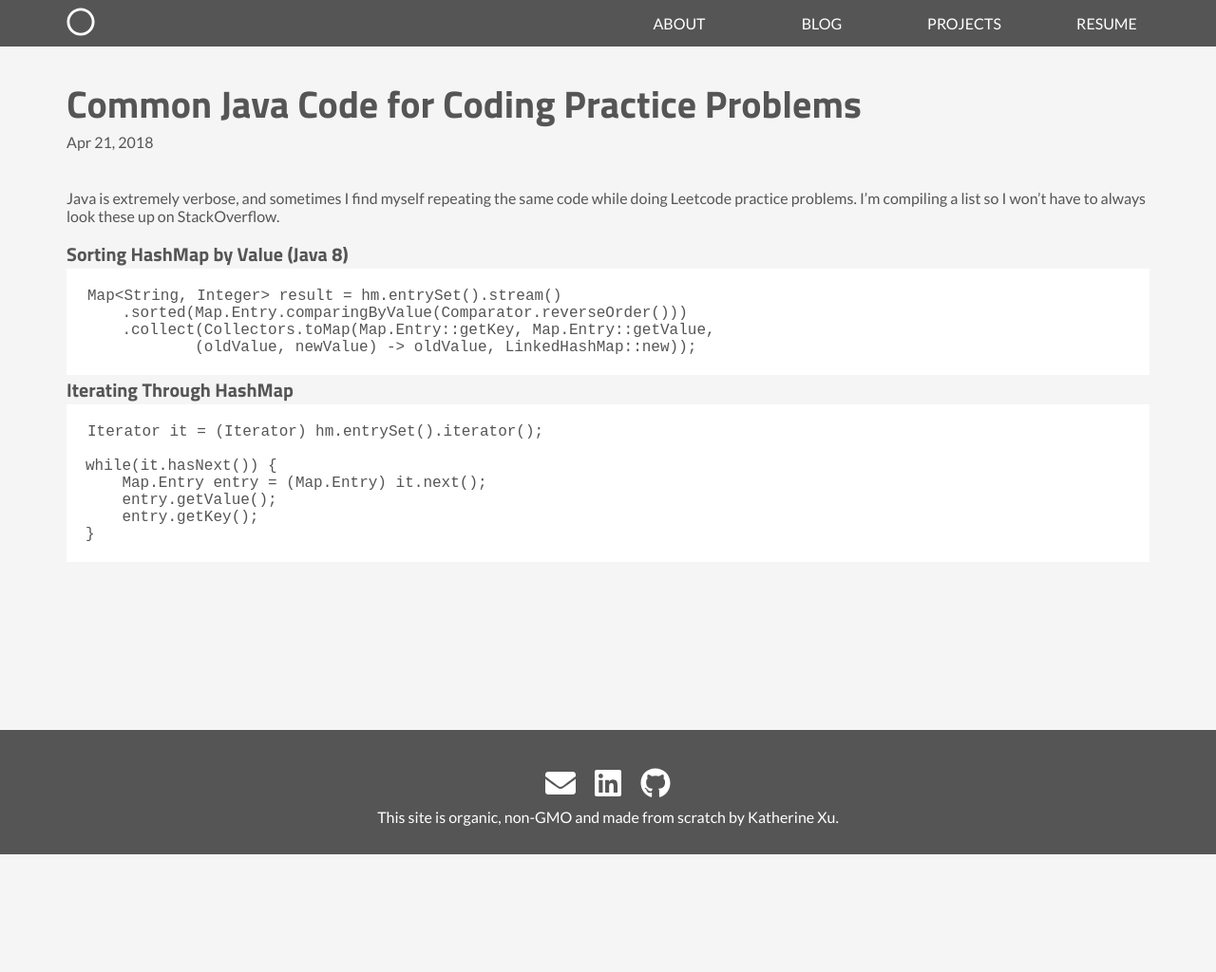
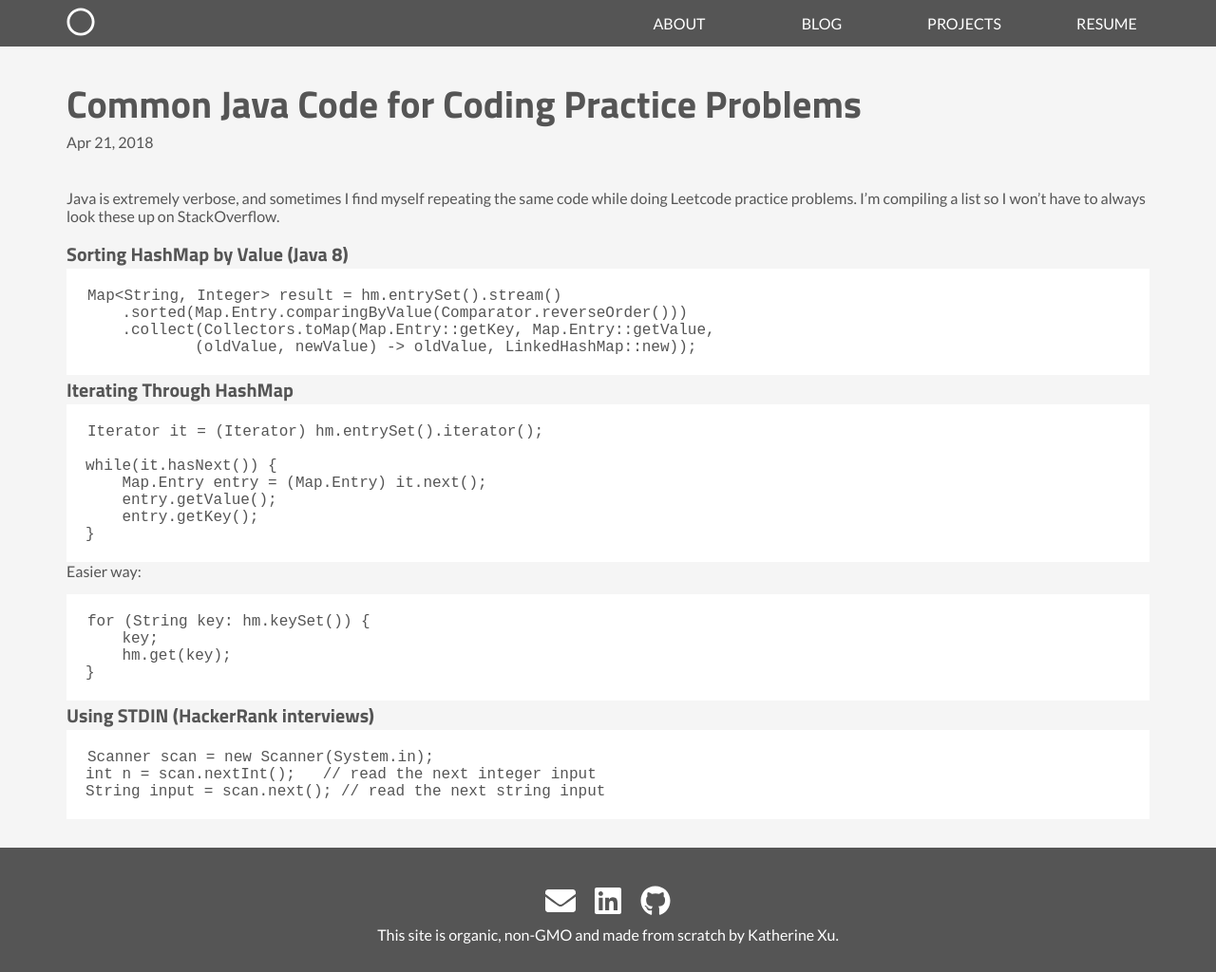
Before and after one commit to zhixu/zhixu.github.io, a Jekyll site: the page built from _posts/blog/2018-04-21-17-common-java-code.markdown, in a window 1280 px wide. Shown: the whole page at 95% size. Built offline with Jekyll 4.4.1, drawn with Linux system fonts in a browser that asks for light colours; nearby versions of some CDN libraries; before the commit the page ends 900 px from its top, so only the background shows below that.

Commit message:
Edited blog entry

````diff
--- a/_posts/blog/2018-04-21-17-common-java-code.markdown
+++ b/_posts/blog/2018-04-21-17-common-java-code.markdown
@@ -28,3 +28,18 @@ while(it.hasNext()) {
     entry.getKey();
 }
 ```
+
+Easier way:
+```java
+for (String key: hm.keySet()) {
+    key;
+    hm.get(key);
+}
+```
+
+### Using STDIN (HackerRank interviews)
+```java
+Scanner scan = new Scanner(System.in);
+int n = scan.nextInt();   // read the next integer input
+String input = scan.next(); // read the next string input
+```
````
